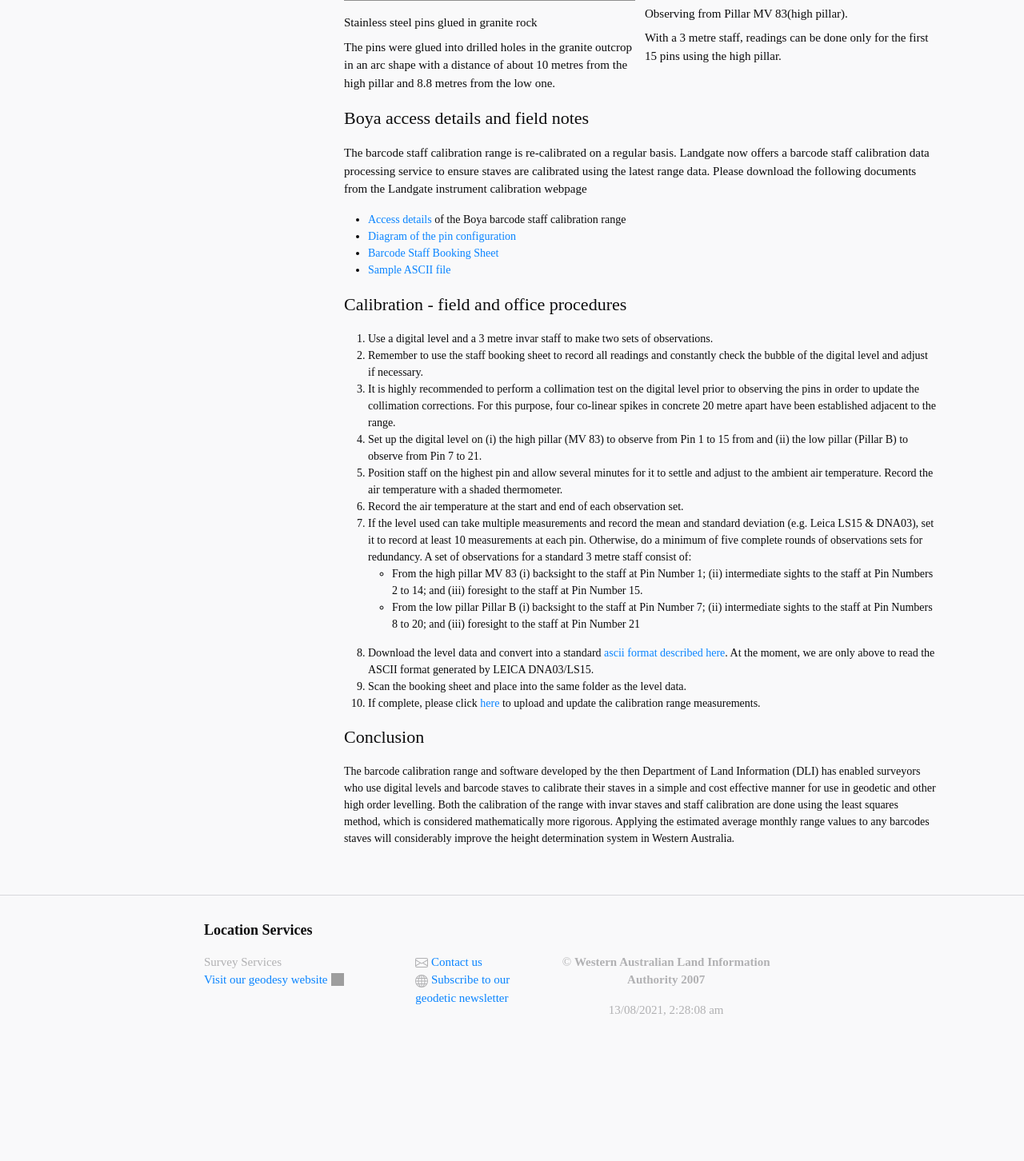
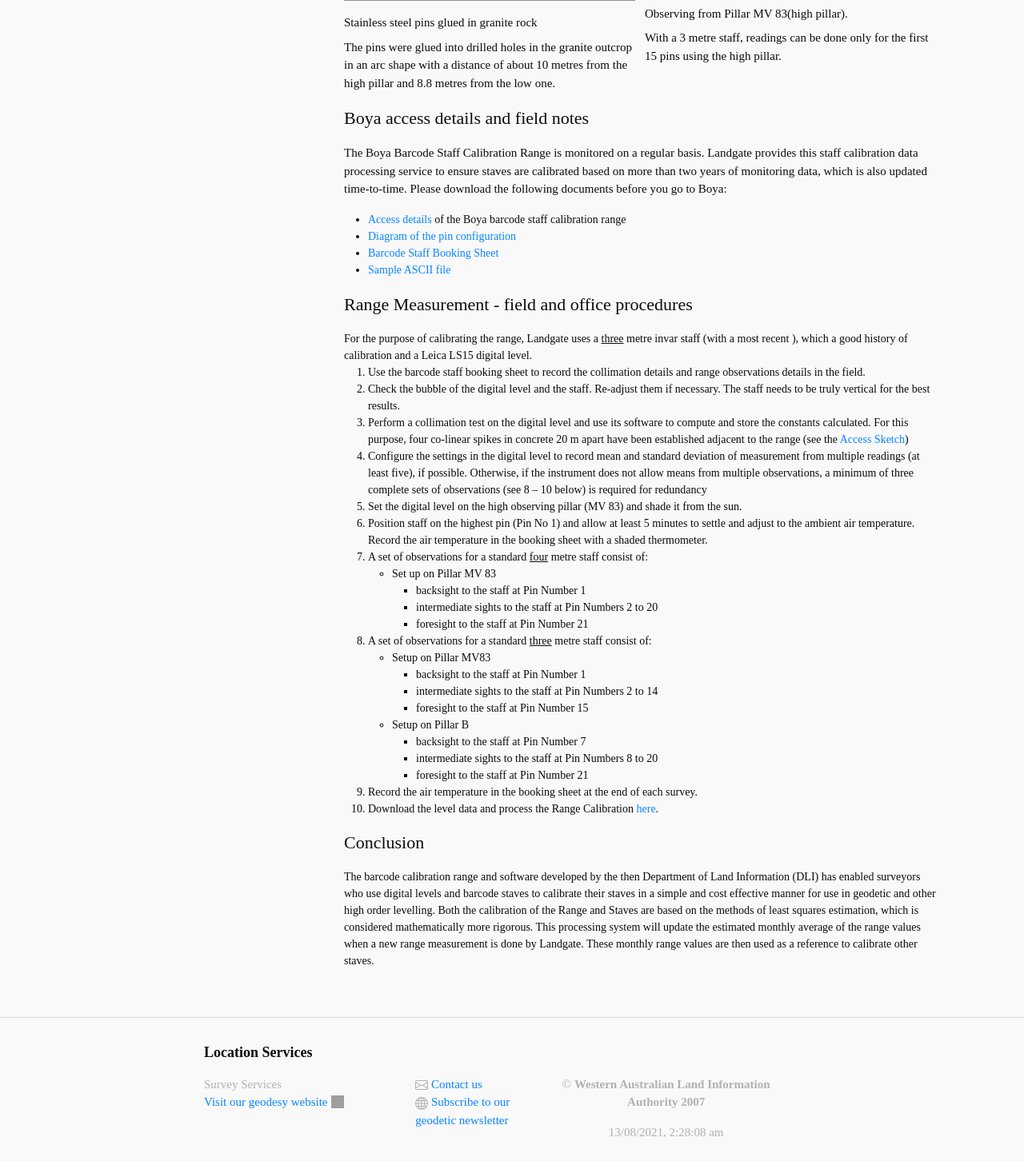
Before and after one commit to Landgate/Staff-Calibration, a Django app: page /range_calibration/guide in a window 1280 px wide. Shown: the part 1650-3102 px from the top of the page at 80% size. Before the commit the page ends 2920 px from the top, so only its background shows below. Run offline with Django 3.2, Linux system fonts and the light colour scheme; the visitor is signed in with stand-in values (Sample User, id 1); parts of the project's set-up code (start-up, migrations or seed data) failed here and were passed over; some libraries are stand-ins or nearby versions; grey boxes are pictures that could not be loaded.

Commit message:
Add files via upload

```diff
--- a/range_calibration/templates/range_calibration/adjustment_report.html
+++ b/range_calibration/templates/range_calibration/adjustment_report.html
@@ -22,7 +22,7 @@
           <h1 class="post-title text-center">Staff Calibration Report </h1>
         </div>
         <div class="btn-update">
-          <a href="{% url 'range_calibration:print-report' update_index %}">
+          <a href="{% url 'range_calibration:print-report' update_index %}" target="_blank">
           <button class="px-3 py-1 border border-transparent text-base leading-4 font-small rounded-md text-white bg-red-600 hover:bg-red-500 focus:outline-none focus:shadow-outline transition duration-150 ease-in-out" >Print pdf &raquo;</button></a>
         </div>
       </div>
--- a/range_calibration/templates/range_calibration/range_calibration_guide.html
+++ b/range_calibration/templates/range_calibration/range_calibration_guide.html
@@ -72,38 +72,62 @@
         	<div class="fl w-50-ns ph3">
 	            <h2 class="mt0">Boya access details and field notes</h2>
 	            <p>
-	              The barcode staff calibration range is re-calibrated on a regular basis. Landgate now offers a barcode staff calibration data processing service to ensure staves are calibrated using the latest range data. Please download the following documents from the Landgate instrument calibration webpage
+					The Boya Barcode Staff Calibration Range is monitored on a regular basis. Landgate provides this staff calibration data processing service to ensure staves are calibrated based on more than two years of monitoring data, which is also updated time-to-time. Please download the following documents before you go to Boya:
 					<ul>
 						<li><a href="{% static 'boya/2017_Access-sketch-Boya-barcode-staff-calibration.pdf' %}" target="_blank">Access details</a> of the Boya barcode staff calibration range</li>
 						<li><a href="{% static 'boya/Boya Pin Configuration.pdf' %}" target="_blank">Diagram of the pin configuration</a></li>
-		              <li><a href="{% static 'boya/Boya Pin Configuration.pdf' %}" target="_blank">Barcode Staff Booking Sheet</a></li>
-		              <li><a href="{% static 'sample_data/staff_calibration_file_load.txt' %}" target="_blank">Sample ASCII file</a></li>
+						<li><a href="{% static 'boya/Barcoded_booking_sheet.pdf' %}" target="_blank">Barcode Staff Booking Sheet</a></li>
+						<li><a href="{% static 'sample_data/LS15_20200917.ASC' %}" target="_blank">Sample ASCII file</a></li>
 					</ul>
 				  </p>
           	</div>
           	<div class="fl w-50-ns ph3">
-	            <h2 class="mt0">Calibration - field and office procedures</h2>
+	            <h2 class="mt0">Range Measurement - field and office procedures</h2>
+				For the purpose of calibrating the range, Landgate uses a <u>three</u> metre invar staff (with a most recent ), which a good history of calibration and a Leica LS15 digital level.
 	            <ol>
-	            	<li>Use a digital level and a 3 metre invar staff to make two sets of observations.
+	            	<li>Use the barcode staff booking sheet to record the collimation details and range observations details in the field.</li>
+					<li>Check the bubble of the digital level and the staff. Re-adjust them if necessary. The staff needs to be truly vertical for the best results.</li>
+					<li>Perform a collimation test on the digital level and use its software to compute and store the constants calculated. For this purpose, four co-linear spikes in concrete 20 m apart have been established adjacent to the range (see the <a href="{% static 'boya/2017_Access-sketch-Boya-barcode-staff-calibration.pdf' %}" target="_blank">Access Sketch</a>)</li>
+					<li>Configure the settings in the digital level to record mean and standard deviation of measurement from multiple readings (at least five), if possible. Otherwise, if the instrument does not allow means from multiple observations, a minimum of three complete sets of observations (see 8 – 10 below) is required for redundancy</li>
+					<li>Set the digital level on the high observing pillar (MV 83) and shade it from the sun.</li>
+					<li>Position staff on the highest pin (Pin No 1) and allow at least 5 minutes to settle and adjust to the ambient air temperature. Record the air temperature in the booking sheet with a shaded thermometer. </li>
+					<li>A set of observations for a standard <u>four</u> metre staff consist of:
+						<ul>
+							<li> Set up on Pillar MV 83
+								<ul>
+									<li>backsight to the staff at Pin Number 1 </li>
+									<li>intermediate sights to the staff at Pin Numbers 2 to 20 </li>
+									<li>foresight to the staff at Pin Number 21 </li>
+								</ul>
 							</li>
-	            	<li>Remember to use the staff booking sheet to record all readings and constantly check the bubble of the digital level and adjust if necessary. </li>
-	            	<li>It is highly recommended to perform a collimation test on the digital level prior to observing the pins in order to update the collimation corrections. For this purpose, four co-linear spikes in concrete 20 metre apart have been established adjacent to the range.</li>
-					<li>Set up the digital level on (i) the high pillar (MV 83) to observe from Pin 1 to 15 from and (ii) the low pillar (Pillar B) to observe from Pin 7 to 21.</li>
-					<li>Position staff on the highest pin and allow several minutes for it to settle and adjust to the ambient air temperature. Record the air temperature with a shaded thermometer.</li>
-					<li>Record the air temperature at the start and end of each observation set. </li>
-					<li>If the level used can take multiple measurements and record the mean and standard deviation (e.g. Leica LS15 & DNA03), set it to record at least 10 measurements at each pin. Otherwise, do a minimum of five complete rounds of observations sets for redundancy. A set of observations for a standard 3 metre staff consist of:</li>
+						</ul>
+					</li>
+					<li>A set of observations for a standard <u>three</u> metre staff consist of:
 						<ul>
-						<li> From the high pillar MV 83 (i) backsight to the staff at Pin Number 1; (ii) intermediate sights to the staff at Pin Numbers 2 to 14; and (iii) foresight to the staff at Pin Number 15. </li>
-						<li> From the low pillar Pillar B (i) backsight to the staff at Pin Number 7; (ii) intermediate sights to the staff at Pin Numbers 8 to 20; and (iii) foresight to the staff at Pin Number 21 </li>
+							<li>Setup on Pillar MV83
+								<ul>
+									<li>backsight to the staff at Pin Number 1</li>
+									<li>intermediate sights to the staff at Pin Numbers 2 to 14</li>
+									<li>foresight to the staff at Pin Number 15</li>
 								</ul>
-					<li>Download the level data and convert into a standard <a href="{% static 'sample_data/staff_calibration_file_load.txt' %}" target="_blank">ascii format described here</a>. At the moment, we are only above to read the ASCII format generated by LEICA DNA03/LS15. </li>
-					<li>Scan the booking sheet and place into the same folder as the level data. </li>
-					<li>If complete, please click <a href="{% url 'range_calibration:range-home' %}">here</a> to upload and update the calibration range measurements. </li>
+							</li>
+							<li>Setup on Pillar B
+								<ul>
+									<li>backsight to the staff at Pin Number 7</li>
+									<li>intermediate sights to the staff at Pin Numbers 8 to 20</li>
+									<li>foresight to the staff at Pin Number 21</li>
+								</ul>
+							</li>
+						</ul>
+					</li>
+					<li>Record the air temperature in the booking sheet at the end of each survey.</li>
+					<li>Download the level data and process the Range Calibration <a href="{% url 'range_calibration:range-calibrate' %}">here</a>.</li>
+					<!-- <li>Landgate recommends that staves be re-calibrated at least every 5 years or more often if joints exhibit noticeable wear or any other repairs are made to the staff.</li> -->
 				</ol>
           	</div>
           	<div class="fl w-50-ns ph3">
           		<h2>Conclusion</h2>
-	        	The barcode calibration range and software developed by the then Department of Land Information (DLI) has enabled surveyors who use digital levels and barcode staves to calibrate their staves in a simple and cost effective manner for use in geodetic and other high order levelling. Both the calibration of the range with invar staves and staff calibration are done using the least squares method, which is considered mathematically more rigorous. Applying the estimated average monthly range values to any barcodes staves will considerably improve the height determination system in Western Australia.
+	        	The barcode calibration range and software developed by the then Department of Land Information (DLI) has enabled surveyors who use digital levels and barcode staves to calibrate their staves in a simple and cost effective manner for use in geodetic and other high order levelling. Both the calibration of the Range and Staves are based on the methods of least squares estimation, which is considered mathematically more rigorous. This processing system will update the estimated monthly average of the range values when a new range measurement is done by Landgate. These monthly range values are then used as a reference to calibrate other staves.
 	        </div>
 	    </div>
     </div>
```
Lines whose indentation alone changed are shown as unchanged.
